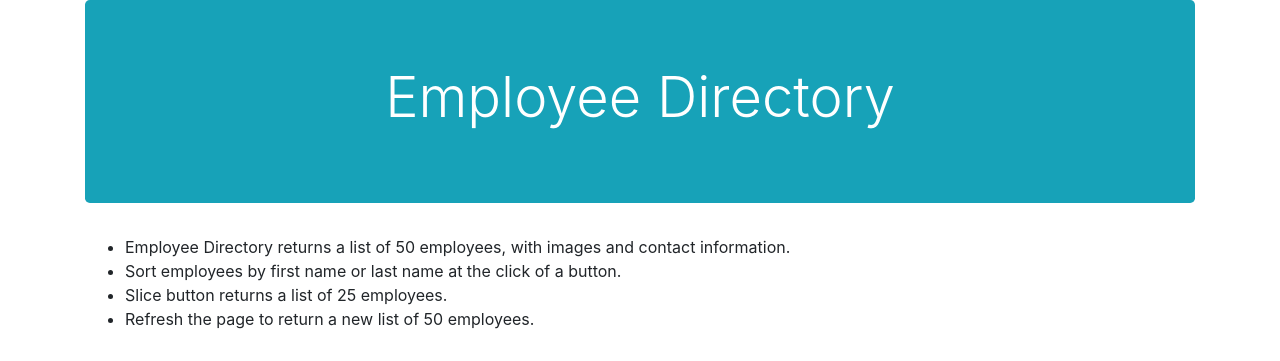
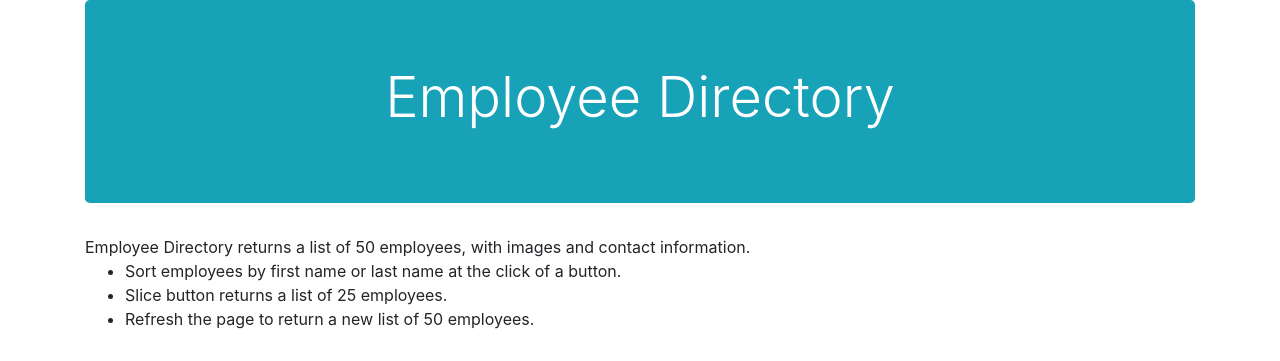
Before and after one commit to LisaMcGautier/employee_directory, a React (Create React App) app: page / in a window 1280 px wide. Shown: the top 361 px of the page. Built offline with nearby package versions, Linux system fonts and the light colour scheme; no server answers.

Commit message:
update style

```diff
--- a/src/components/Header.js
+++ b/src/components/Header.js
@@ -6,8 +6,8 @@ const Header = () => (
             <h1 className="display-4">Employee Directory</h1>
         </div>
 
+        Employee Directory returns a list of 50 employees, with images and contact information.
         <ul>
-            <li>Employee Directory returns a list of 50 employees, with images and contact information.</li>
             <li>Sort employees by first name or last name at the click of a button.</li>
             <li>Slice button returns a list of 25 employees.</li>
             <li>Refresh the page to return a new list of 50 employees.</li>
```
